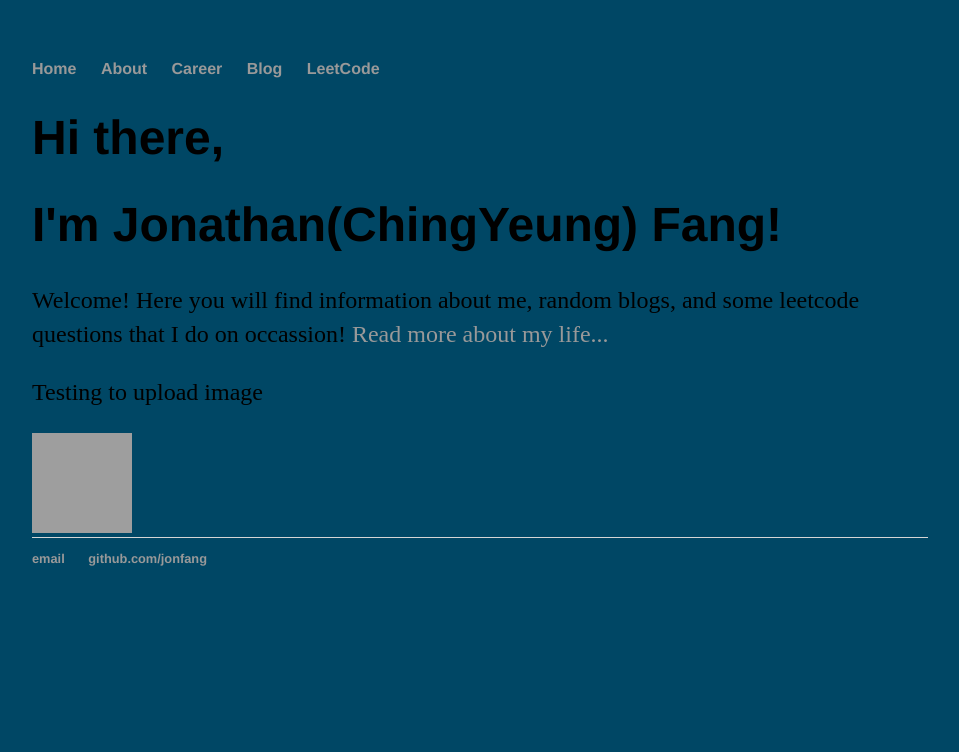
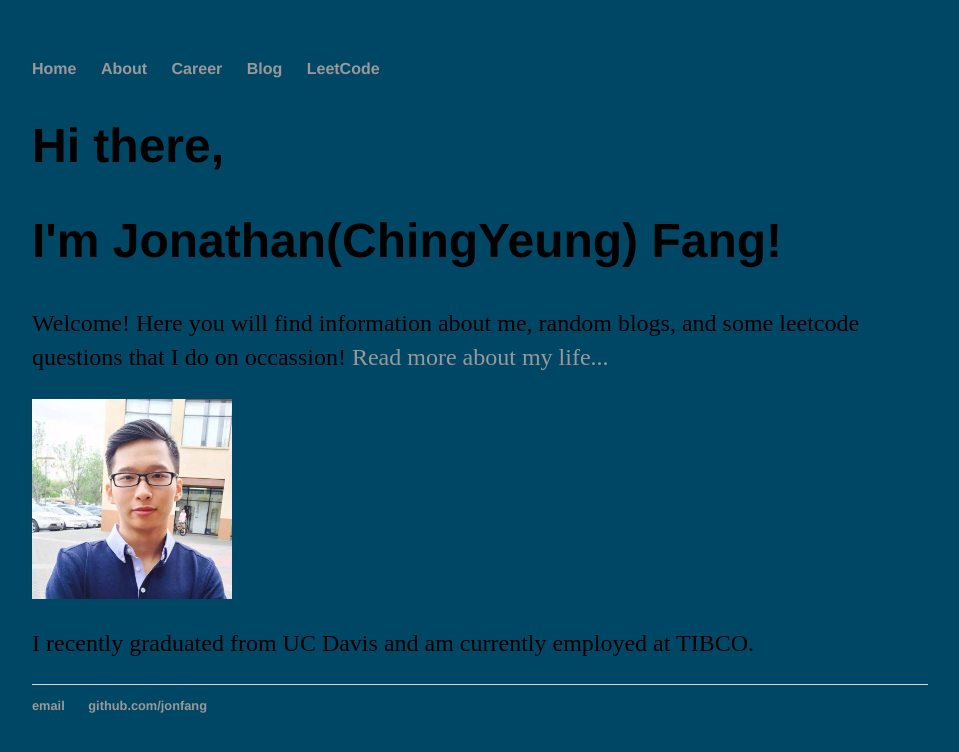
Before and after one commit to jonfang/jonfang.github.io, a Jekyll site: the page built from index.html, in a window 1280 px wide. Shown: the top 752 px of the page, without its empty margins (160-1119 px from the left). Built offline with Jekyll 4.4.1, drawn with Linux system fonts in a browser that asks for light colours; grey boxes are pictures that could not be loaded.

Commit message:
add author picture

```diff
--- a/css/main.css
+++ b/css/main.css
@@ -2,8 +2,8 @@ body {
     margin: 60px auto;
     width: 70%;
     background-image: url("../blue-sky.jpg");
+}
 
-}
 
 nav ul, footer ul {
     font-family:'Helvetica', 'Arial', 'Sans-Serif';
--- a/index.html
+++ b/index.html
@@ -3,9 +3,13 @@ layout: default
 title: Jonathan(ChingYeung) Fang
 ---
 <div class="blurb">
-	<h1>Hi there,</h1>
-	<h1>I'm Jonathan(ChingYeung) Fang!</h1>
-	<p>Welcome! Here you will find information about me, random blogs, and some leetcode questions that I do on occassion! <a href="/about">Read more about my life...</a></p>
-	<p>Testing to upload image</p>
-	<img src="https://cloud.githubusercontent.com/assets/12802111/8387743/0719ca98-1c10-11e5-98d4-72db39b45eef.jpg" alt="angry chicken" height="100" width="100">
+		<section>
+		<h1>Hi there,</h1>
+		<h1>I'm Jonathan(ChingYeung) Fang!</h1>
+		<p>Welcome! Here you will find information about me, random blogs, and some leetcode questions that I do on occassion! <a href="/about">Read more about my life...</a></p>
+		</section>
+		<aside>
+		<img src = "author_pic.jpg" alt="Author Picture" height="200" width="200">
+		<p>I recently graduated from UC Davis and am currently employed at TIBCO. </p>
+		</aside>
 </div><!-- /.blurb -->
```
Also changed, not shown: author_pic.jpg (added).
